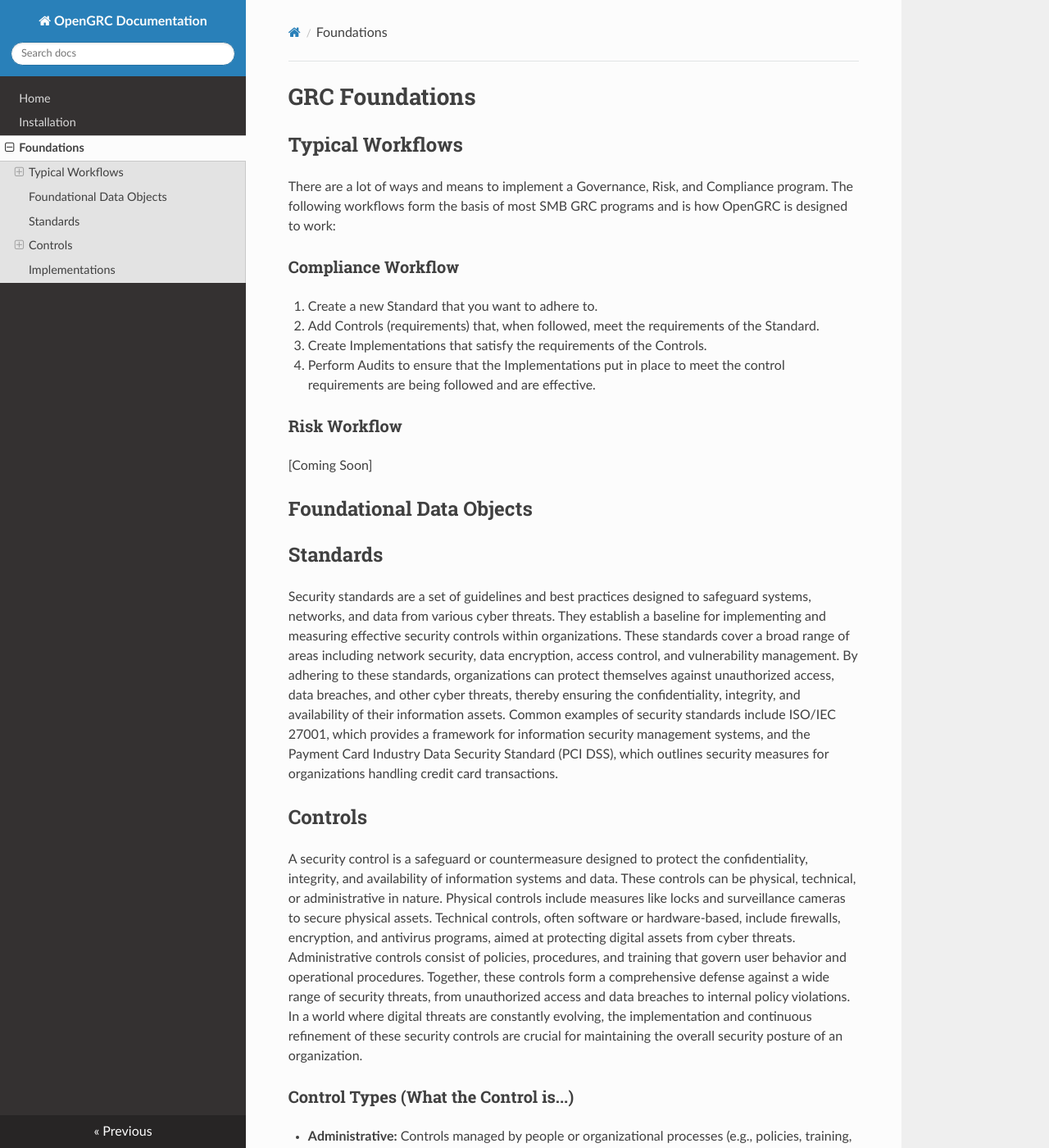
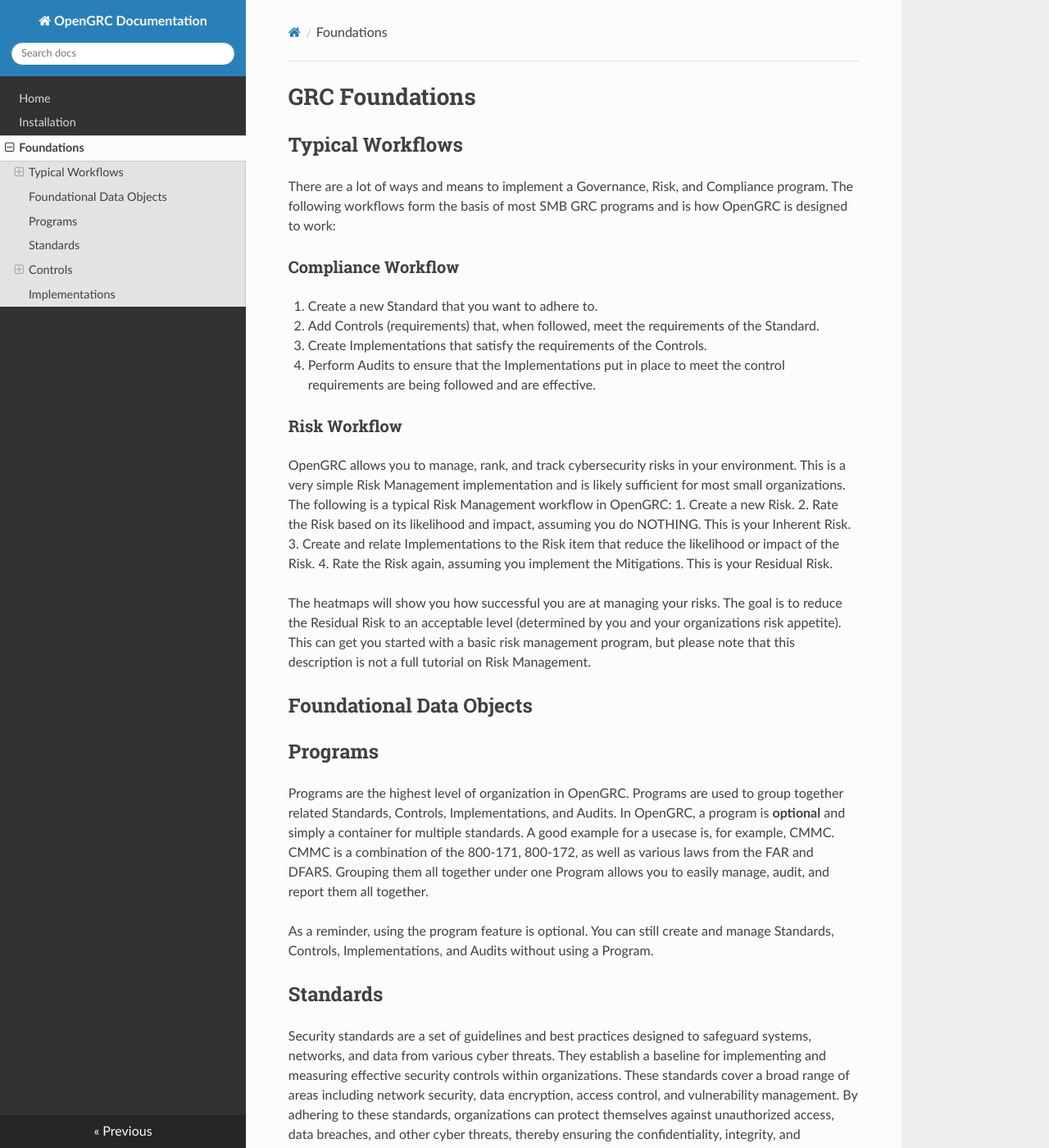
Before and after one commit to LeeMangold/opengrc-docs, an MkDocs documentation site: the page built from docs/foundations.md, in a window 1280 px wide and 1400 px high. Shown: the whole window at 82% size. Built offline with MkDocs 1.6.1, drawn with Linux system fonts in a browser that asks for light colours; nearby versions of some CDN libraries.

Commit message:
Added data on Risk and Programs

```diff
--- a/docs/foundations.md
+++ b/docs/foundations.md
@@ -10,14 +10,24 @@ There are a lot of ways and means to implement a Governance, Risk, and Complianc
 4. Perform Audits to ensure that the Implementations put in place to meet the control requirements are being followed and are effective.
 
 ### Risk Workflow
-[Coming Soon]
+OpenGRC allows you to manage, rank, and track cybersecurity risks in your environment. This is a very simple Risk Management implementation and is likely sufficient for most small organizations. The following is a typical Risk Management workflow in OpenGRC:
+1. Create a new Risk.
+2. Rate the Risk based on its likelihood and impact, assuming you do NOTHING. This is your Inherent Risk.
+3. Create and relate Implementations to the Risk item that reduce the likelihood or impact of the Risk.
+4. Rate the Risk again, assuming you implement the Mitigations. This is your Residual Risk.
+
+The heatmaps will show you how successful you are at managing your risks. The goal is to reduce the Residual Risk to an acceptable level (determined by you and your organizations risk appetite). This can get you started with a basic risk management program, but please note that this description is not a full tutorial on Risk Management.
 
 
 ## Foundational Data Objects
 
+## Programs
+Programs are the highest level of organization in OpenGRC. Programs are used to group together related Standards, Controls, Implementations, and Audits. In OpenGRC, a program is **optional** and simply a container for multiple standards. A good example for a usecase is, for example, CMMC. CMMC is a combination of the 800-171, 800-172, as well as various laws from the FAR and DFARS. Grouping them all together under one Program allows you to easily manage, audit, and report them all together.
+
+As a reminder, using the program feature is optional. You can still create and manage Standards, Controls, Implementations, and Audits without using a Program.
+
 ## Standards
 Security standards are a set of guidelines and best practices designed to safeguard systems, networks, and data from various cyber threats. They establish a baseline for implementing and measuring effective security controls within organizations. These standards cover a broad range of areas including network security, data encryption, access control, and vulnerability management. By adhering to these standards, organizations can protect themselves against unauthorized access, data breaches, and other cyber threats, thereby ensuring the confidentiality, integrity, and availability of their information assets. Common examples of security standards include ISO/IEC 27001, which provides a framework for information security management systems, and the Payment Card Industry Data Security Standard (PCI DSS), which outlines security measures for organizations handling credit card transactions.
-
 
 ## Controls
 A security control is a safeguard or countermeasure designed to protect the confidentiality, integrity, and availability of information systems and data. These controls can be physical, technical, or administrative in nature. Physical controls include measures like locks and surveillance cameras to secure physical assets. Technical controls, often software or hardware-based, include firewalls, encryption, and antivirus programs, aimed at protecting digital assets from cyber threats. Administrative controls consist of policies, procedures, and training that govern user behavior and operational procedures. Together, these controls form a comprehensive defense against a wide range of security threats, from unauthorized access and data breaches to internal policy violations. In a world where digital threats are constantly evolving, the implementation and continuous refinement of these security controls are crucial for maintaining the overall security posture of an organization.
```
